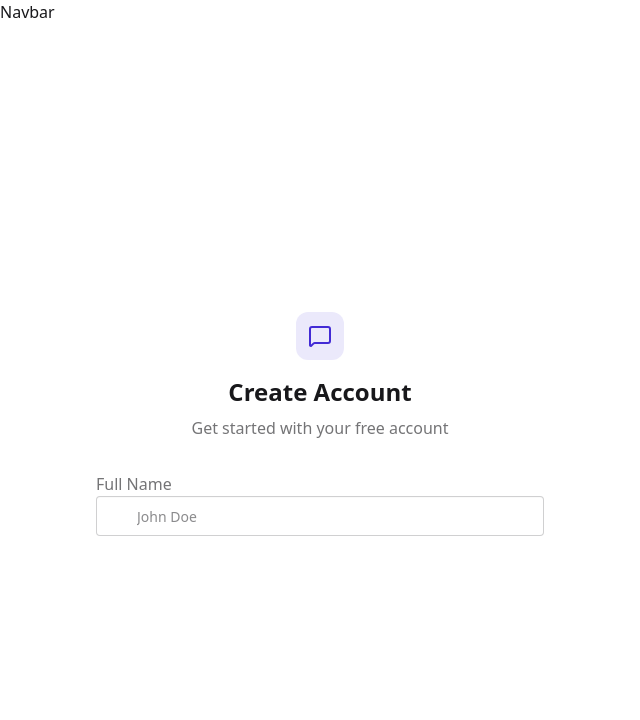
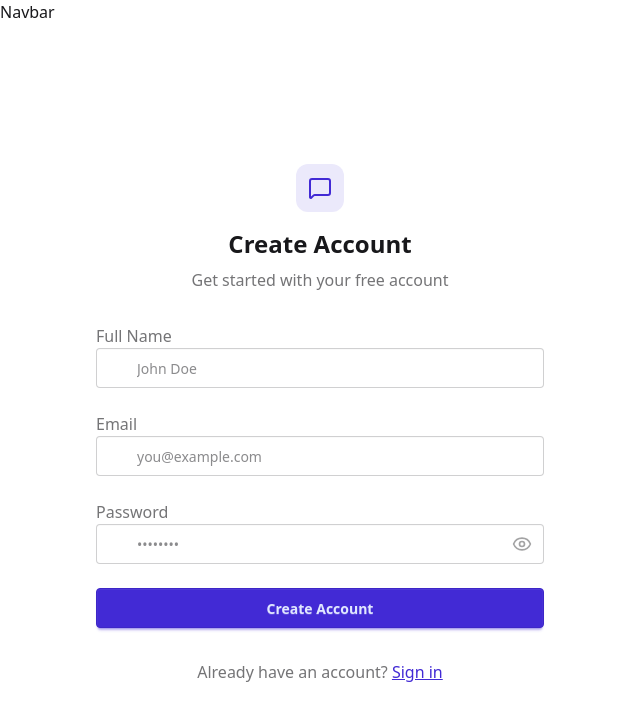
Before and after one commit to serval19/chat-app, a React (Vite) app in the folder frontend/: page /signup in a window 1280 px wide. Shown: the top 720 px of the page, without its empty margins (0-640 px from the left). Built offline with nearby package versions, Linux system fonts and the light colour scheme; no server answers.

Commit message:
left side of the grid completed

```diff
--- a/frontend/src/pages/SignUpPage.jsx
+++ b/frontend/src/pages/SignUpPage.jsx
@@ -1,7 +1,8 @@
 import React from 'react'
 import { useState } from 'react'
 import { useAuthStore } from '../store/useAuthStore'
-import { MessageSquare,User } from 'lucide-react'
+import { Eye, EyeOff, Mail, MessageSquare,User,Lock, Loader2 } from 'lucide-react'
+import { Link } from 'react-router-dom'
 
 const SignUpPage = () => {
   const [showPassword,setShowPassword]=useState(false)
@@ -37,7 +38,7 @@
               </label>
               <div className="relative">
                 <div className="absolute inset-y-0 left-0 pl-3 flex items-center pointer-events-none">
-                  <User className="size-5 text-base-content/40" />
+                  <User className="size-5 text-base-content/70" />
                 </div>
                 <input
                   type="text"
@@ -49,7 +50,73 @@
               </div>
             </div>
 
+
+            <div className="form-control">
+              <label className="label">
+                <span className="label-text font-medium">Email</span>
+              </label>
+              <div className="relative">
+                <div className="absolute inset-y-0 left-0 pl-3 flex items-center pointer-events-none">
+                  <Mail className="size-5 text-base-content/40" />
+                </div>
+                <input
+                  type="email"
+                  className={`input input-bordered w-full pl-10`}
+                  placeholder="you@example.com"
+                  value={formdata.email}
+                  onChange={(e) => setFormdata({ ...formdata, email: e.target.value })}
+                />
+              </div>
+            </div>
+            <div className="form-control">
+              <label className="label">
+                <span className="label-text font-medium">Password</span>
+              </label>
+              <div className="relative">
+                <div className="absolute inset-y-0 left-0 pl-3 flex items-center pointer-events-none">
+                  <Lock className="size-5 text-base-content/40" />
+                </div>
+                <input
+                  type={showPassword ? "text" : "password"}
+                  className={`input input-bordered w-full pl-10`}
+                  placeholder="••••••••"
+                  value={formdata.password}
+                  onChange={(e) => setFormdata({ ...formdata, password: e.target.value })}
+                />
+                <button
+                  type="button"
+                  className="absolute inset-y-0 right-0 pr-3 flex items-center"
+                  onClick={() => setShowPassword(!showPassword)}
+                >
+                  {showPassword ? (
+                    <EyeOff className="size-5 text-base-content/40" />
+                  ) : (
+                    <Eye className="size-5 text-base-content/40" />
+                  )}
+                </button>
+              </div>
+            </div>
+            <button type="submit" className="btn btn-primary w-full" disabled={isSigningUp}>
+              {isSigningUp ? (
+                <>
+                  <Loader2 className="size-5 animate-spin" />
+                  Loading...
+                </>
+              ) : (
+                "Create Account"
+              )}
+            </button>
+
            </form>
+
+           <div className="text-center">
+            <p className="text-base-content/60">
+              Already have an account?{" "}
+              <Link to="/login" className="link link-primary">
+                Sign in
+              </Link>
+            </p>
+          </div>
 
 
           </div>
```
